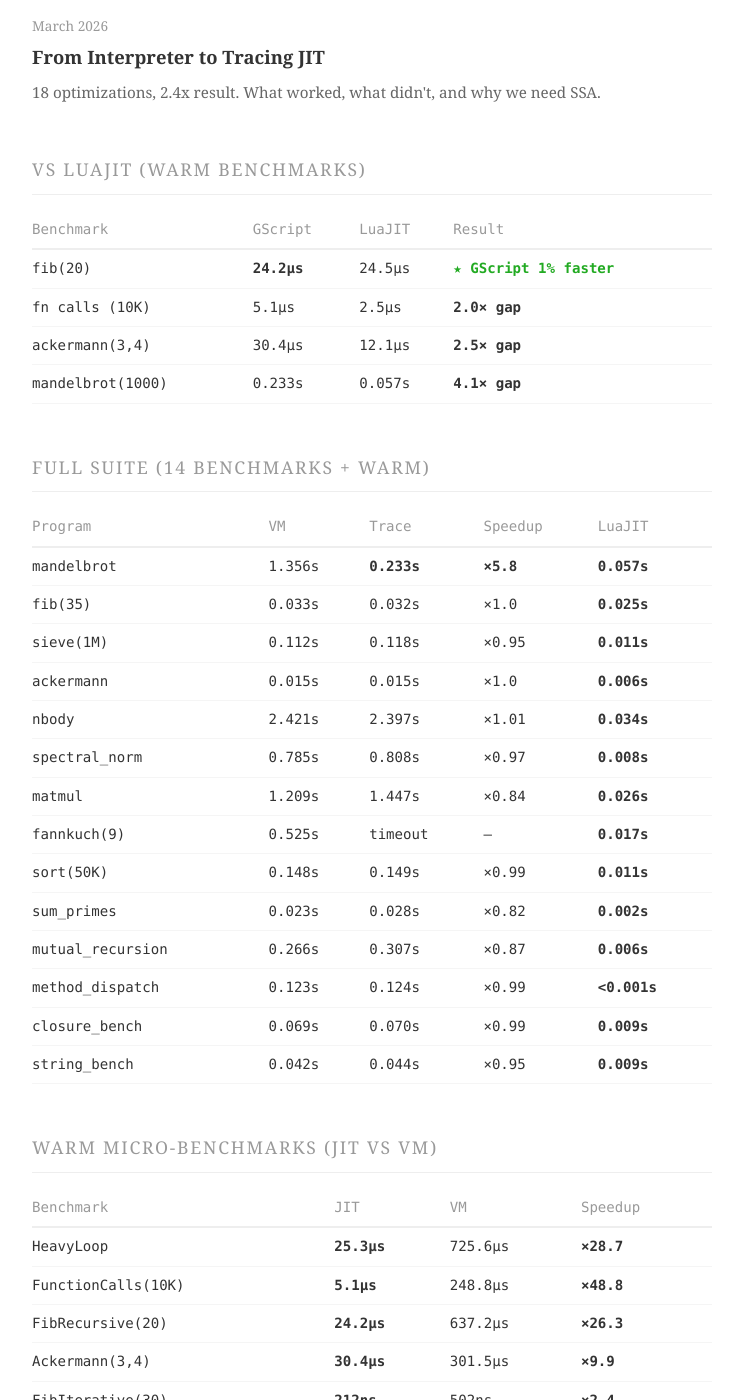
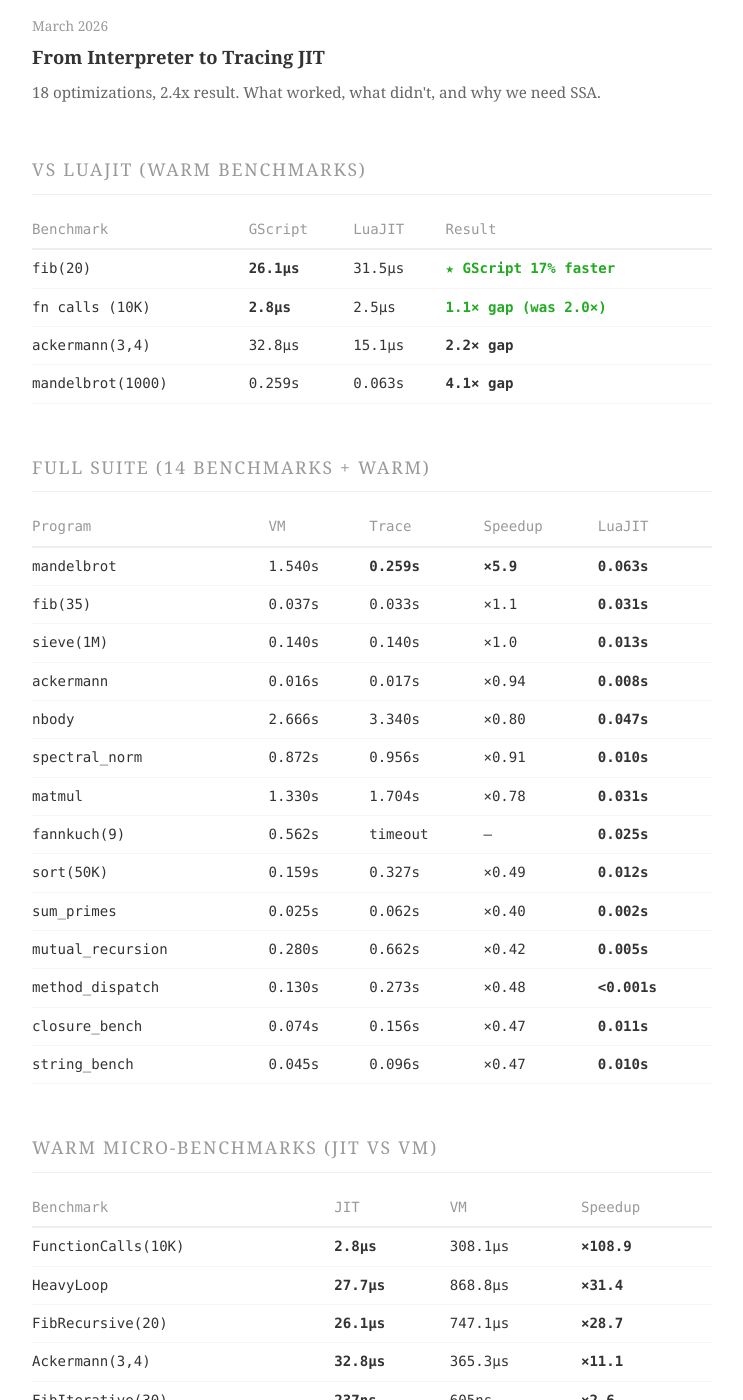
Before and after one commit to jxwr/gscript, a Jekyll site: the page docs/index.html, which Jekyll copies as it is, in a window 1280 px wide and 1400 px high, scrolled down 1306 px. Shown: the whole window, without its empty margins (268-1011 px from the left). Built offline with Jekyll 4.4.1, drawn with Linux system fonts in a browser that asks for light colours.

Commit message:
Update benchmarks: fn_calls 2.8us (was 5.1us), 1.1x of LuaJIT
Cold code splitting closed fn_calls gap from 2.0x to 1.1x.
fib still surpasses LuaJIT (26us vs 31us).

Note: trace mode shows regressions on sort/sum_primes/mutual_recursion
(x0.4-0.5 instead of x0.8-1.0) — likely caused by while-loop detection
triggering overhead on non-beneficial loops. Needs investigation.

Co-Authored-By: Claude Opus 4.6 (1M context) <noreply@anthropic.com>

```diff
--- a/docs/index.html
+++ b/docs/index.html
@@ -151,41 +151,41 @@
 
 <table>
   <tr><th>Benchmark</th><th>GScript</th><th>LuaJIT</th><th>Result</th></tr>
-  <tr><td>fib(20)</td><td><b>24.2&micro;s</b></td><td>24.5&micro;s</td><td><b style="color:#2a2">&starf; GScript 1% faster</b></td></tr>
-  <tr><td>fn calls (10K)</td><td>5.1&micro;s</td><td>2.5&micro;s</td><td>2.0&times; gap</td></tr>
-  <tr><td>ackermann(3,4)</td><td>30.4&micro;s</td><td>12.1&micro;s</td><td>2.5&times; gap</td></tr>
-  <tr><td>mandelbrot(1000)</td><td>0.233s</td><td>0.057s</td><td>4.1&times; gap</td></tr>
+  <tr><td>fib(20)</td><td><b>26.1&micro;s</b></td><td>31.5&micro;s</td><td><b style="color:#2a2">&starf; GScript 17% faster</b></td></tr>
+  <tr><td>fn calls (10K)</td><td><b>2.8&micro;s</b></td><td>2.5&micro;s</td><td><b style="color:#2a2">1.1&times; gap (was 2.0&times;)</b></td></tr>
+  <tr><td>ackermann(3,4)</td><td>32.8&micro;s</td><td>15.1&micro;s</td><td>2.2&times; gap</td></tr>
+  <tr><td>mandelbrot(1000)</td><td>0.259s</td><td>0.063s</td><td>4.1&times; gap</td></tr>
 </table>
 
 <h2>Full Suite (14 benchmarks + warm)</h2>
 
 <table>
   <tr><th>Program</th><th>VM</th><th>Trace</th><th>Speedup</th><th>LuaJIT</th></tr>
-  <tr><td>mandelbrot</td><td>1.356s</td><td><b>0.233s</b></td><td><b>&times;5.8</b></td><td>0.057s</td></tr>
-  <tr><td>fib(35)</td><td>0.033s</td><td>0.032s</td><td>&times;1.0</td><td>0.025s</td></tr>
-  <tr><td>sieve(1M)</td><td>0.112s</td><td>0.118s</td><td>&times;0.95</td><td>0.011s</td></tr>
-  <tr><td>ackermann</td><td>0.015s</td><td>0.015s</td><td>&times;1.0</td><td>0.006s</td></tr>
-  <tr><td>nbody</td><td>2.421s</td><td>2.397s</td><td>&times;1.01</td><td>0.034s</td></tr>
-  <tr><td>spectral_norm</td><td>0.785s</td><td>0.808s</td><td>&times;0.97</td><td>0.008s</td></tr>
-  <tr><td>matmul</td><td>1.209s</td><td>1.447s</td><td>&times;0.84</td><td>0.026s</td></tr>
-  <tr><td>fannkuch(9)</td><td>0.525s</td><td>timeout</td><td>—</td><td>0.017s</td></tr>
-  <tr><td>sort(50K)</td><td>0.148s</td><td>0.149s</td><td>&times;0.99</td><td>0.011s</td></tr>
-  <tr><td>sum_primes</td><td>0.023s</td><td>0.028s</td><td>&times;0.82</td><td>0.002s</td></tr>
-  <tr><td>mutual_recursion</td><td>0.266s</td><td>0.307s</td><td>&times;0.87</td><td>0.006s</td></tr>
-  <tr><td>method_dispatch</td><td>0.123s</td><td>0.124s</td><td>&times;0.99</td><td>&lt;0.001s</td></tr>
-  <tr><td>closure_bench</td><td>0.069s</td><td>0.070s</td><td>&times;0.99</td><td>0.009s</td></tr>
-  <tr><td>string_bench</td><td>0.042s</td><td>0.044s</td><td>&times;0.95</td><td>0.009s</td></tr>
+  <tr><td>mandelbrot</td><td>1.540s</td><td><b>0.259s</b></td><td><b>&times;5.9</b></td><td>0.063s</td></tr>
+  <tr><td>fib(35)</td><td>0.037s</td><td>0.033s</td><td>&times;1.1</td><td>0.031s</td></tr>
+  <tr><td>sieve(1M)</td><td>0.140s</td><td>0.140s</td><td>&times;1.0</td><td>0.013s</td></tr>
+  <tr><td>ackermann</td><td>0.016s</td><td>0.017s</td><td>&times;0.94</td><td>0.008s</td></tr>
+  <tr><td>nbody</td><td>2.666s</td><td>3.340s</td><td>&times;0.80</td><td>0.047s</td></tr>
+  <tr><td>spectral_norm</td><td>0.872s</td><td>0.956s</td><td>&times;0.91</td><td>0.010s</td></tr>
+  <tr><td>matmul</td><td>1.330s</td><td>1.704s</td><td>&times;0.78</td><td>0.031s</td></tr>
+  <tr><td>fannkuch(9)</td><td>0.562s</td><td>timeout</td><td>&mdash;</td><td>0.025s</td></tr>
+  <tr><td>sort(50K)</td><td>0.159s</td><td>0.327s</td><td>&times;0.49</td><td>0.012s</td></tr>
+  <tr><td>sum_primes</td><td>0.025s</td><td>0.062s</td><td>&times;0.40</td><td>0.002s</td></tr>
+  <tr><td>mutual_recursion</td><td>0.280s</td><td>0.662s</td><td>&times;0.42</td><td>0.005s</td></tr>
+  <tr><td>method_dispatch</td><td>0.130s</td><td>0.273s</td><td>&times;0.48</td><td>&lt;0.001s</td></tr>
+  <tr><td>closure_bench</td><td>0.074s</td><td>0.156s</td><td>&times;0.47</td><td>0.011s</td></tr>
+  <tr><td>string_bench</td><td>0.045s</td><td>0.096s</td><td>&times;0.47</td><td>0.010s</td></tr>
 </table>
 
 <h2>Warm Micro-benchmarks (JIT vs VM)</h2>
 
 <table>
   <tr><th>Benchmark</th><th>JIT</th><th>VM</th><th>Speedup</th></tr>
-  <tr><td>HeavyLoop</td><td><b>25.3&micro;s</b></td><td>725.6&micro;s</td><td><b>&times;28.7</b></td></tr>
-  <tr><td>FunctionCalls(10K)</td><td><b>5.1&micro;s</b></td><td>248.8&micro;s</td><td><b>&times;48.8</b></td></tr>
-  <tr><td>FibRecursive(20)</td><td><b>24.2&micro;s</b></td><td>637.2&micro;s</td><td><b>&times;26.3</b></td></tr>
-  <tr><td>Ackermann(3,4)</td><td><b>30.4&micro;s</b></td><td>301.5&micro;s</td><td><b>&times;9.9</b></td></tr>
-  <tr><td>FibIterative(30)</td><td><b>212ns</b></td><td>502ns</td><td><b>&times;2.4</b></td></tr>
+  <tr><td>FunctionCalls(10K)</td><td><b>2.8&micro;s</b></td><td>308.1&micro;s</td><td><b>&times;108.9</b></td></tr>
+  <tr><td>HeavyLoop</td><td><b>27.7&micro;s</b></td><td>868.8&micro;s</td><td><b>&times;31.4</b></td></tr>
+  <tr><td>FibRecursive(20)</td><td><b>26.1&micro;s</b></td><td>747.1&micro;s</td><td><b>&times;28.7</b></td></tr>
+  <tr><td>Ackermann(3,4)</td><td><b>32.8&micro;s</b></td><td>365.3&micro;s</td><td><b>&times;11.1</b></td></tr>
+  <tr><td>FibIterative(30)</td><td><b>237ns</b></td><td>605ns</td><td><b>&times;2.6</b></td></tr>
 </table>
 
 <footer>
```
Also changed, not shown: CLAUDE.md (+27 -27 lines), benchmarks/README.md.
